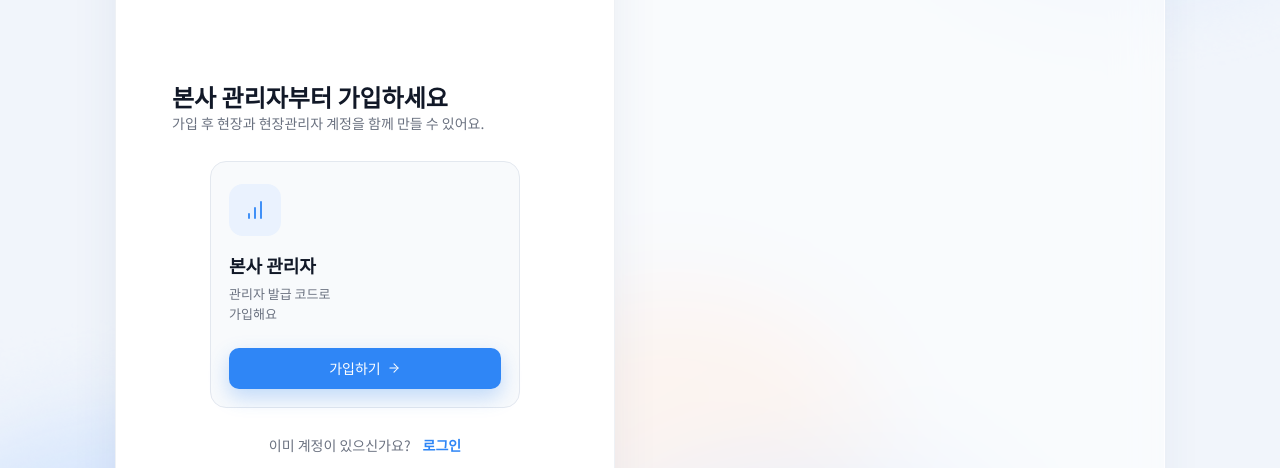
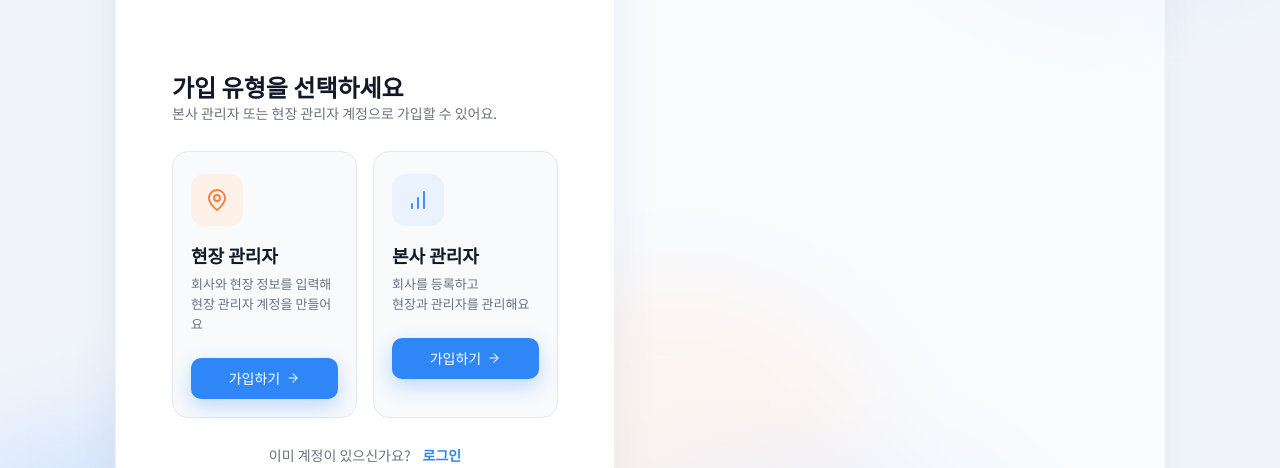
Before and after one commit to team-nativeLab/heatguard-client, a React (Vite) app: page /auth/select/signup in a window 1280 px wide. Shown: the part 144-612 px from the top of the page. Built offline with nearby package versions, Linux system fonts and the light colour scheme; no server answers; a web font is replaced by a local one.

Commit message:
feat: offer site and HQ signup choices

```diff
--- a/src/pages/RoleSelectPage.tsx
+++ b/src/pages/RoleSelectPage.tsx
@@ -1,7 +1,7 @@
 import type { ReactNode } from "react";
 import { Link } from "react-router-dom";
 import AuthCardLayout from "../components/auth/AuthCardLayout";
-import { ArrowRightIcon, BarChartIcon, FileTextIcon } from "../components/auth/AuthIcons";
+import { ArrowRightIcon, BarChartIcon, FileTextIcon, MapPinIcon } from "../components/auth/AuthIcons";
 
 const FEATURES = [
   {
@@ -37,12 +37,12 @@ const COPY = {
   signup: {
     side: "signup" as const,
     eyebrow: "관리자 회원가입",
-    titleLines: ["본사 계정부터", "가입해 주세요"],
-    heading: "본사 관리자부터 가입하세요",
-    sub: "가입 후 현장과 현장관리자 계정을 함께 만들 수 있어요.",
+    titleLines: ["본사와 현장", "관리자 모두 가입할 수 있어요"],
+    heading: "가입 유형을 선택하세요",
+    sub: "본사 관리자 또는 현장 관리자 계정으로 가입할 수 있어요.",
     cta: "가입하기",
-    hq: { to: "/hq/signup", desc: ["관리자 발급 코드로", "가입해요"] },
-    site: { to: "/auth/signup", desc: ["담당 현장 정보로", "가입해요"] },
+    hq: { to: "/hq/signup", desc: ["회사를 등록하고", "현장과 관리자를 관리해요"] },
+    site: { to: "/auth/signup", desc: ["회사와 현장 정보를 입력해", "현장 관리자 계정을 만들어요"] },
     footerText: "이미 계정이 있으신가요?",
     footerLink: "로그인",
     footerTo: "/auth/select",
@@ -126,9 +126,16 @@ export default function RoleSelectPage({ mode }: { mode: Mode }) {
         <p className="text-sm leading-[1.4] text-[var(--auth-text-muted)]">{c.sub}</p>
       </div>
 
-      <div className="mx-auto mt-7 w-full max-w-[310px]">
-        <RoleCard to={c.hq.to} from={mode} tone="blue" icon={<BarChartIcon size={24} />} title={mode === "login" ? "관리자 로그인" : "본사 관리자"} desc={c.hq.desc} cta={c.cta} />
-      </div>
+      {mode === "signup" ? (
+        <div className="mt-7 grid w-full grid-cols-1 gap-4 sm:grid-cols-2">
+          <RoleCard to={c.site.to} from={mode} tone="orange" icon={<MapPinIcon size={24} />} title="현장 관리자" desc={c.site.desc} cta={c.cta} />
+          <RoleCard to={c.hq.to} from={mode} tone="blue" icon={<BarChartIcon size={24} />} title="본사 관리자" desc={c.hq.desc} cta={c.cta} />
+        </div>
+      ) : (
+        <div className="mx-auto mt-7 w-full max-w-[310px]">
+          <RoleCard to={c.hq.to} from={mode} tone="blue" icon={<BarChartIcon size={24} />} title="관리자 로그인" desc={c.hq.desc} cta={c.cta} />
+        </div>
+      )}
 
       <p className="mt-7 flex justify-center gap-3 text-sm leading-[1.4]">
         <span className="text-[var(--auth-text-muted)]">{c.footerText}</span>
```
